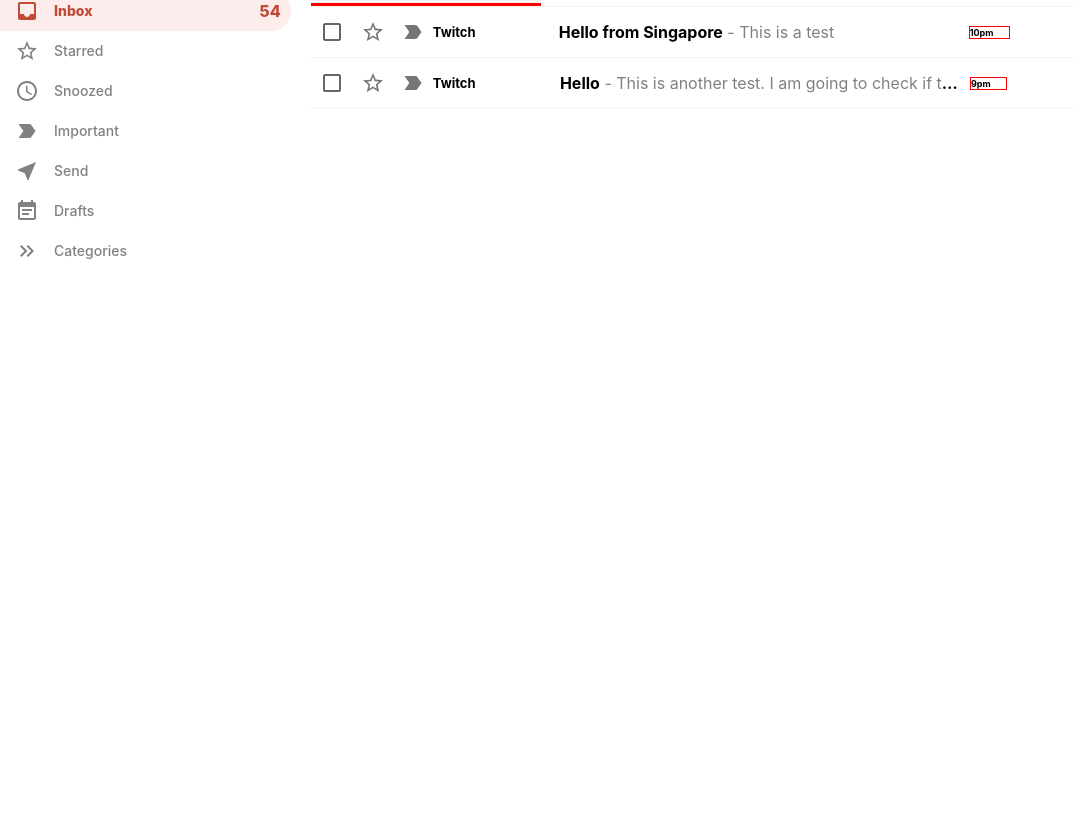
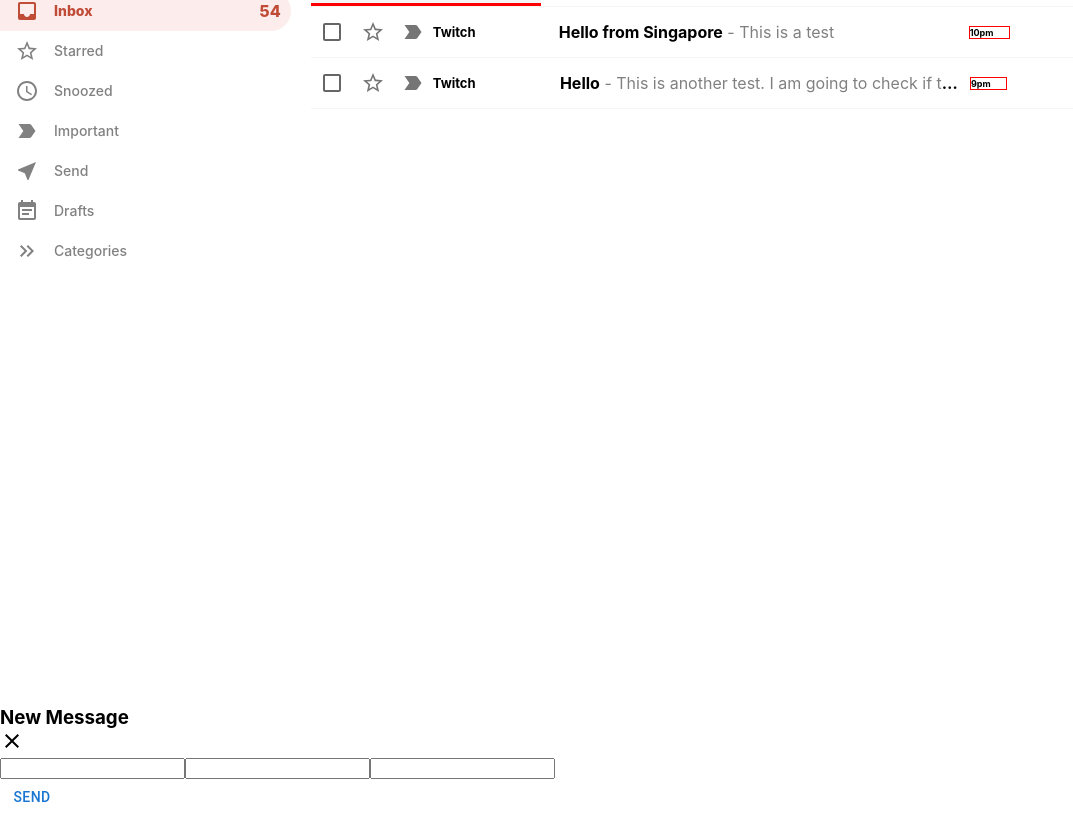
Before and after one commit to QuanXuuu/gmail-clone, a React (Create React App) app: page / in a window 1280 px wide. Shown: the part 171-987 px from the top of the page, without its empty margins (0-1073 px from the left). Before the commit the page ends 877 px from the top, so only its background shows below. Built offline with nearby package versions, Linux system fonts and the light colour scheme.

Commit message:
Add SendMail

```diff
--- a/src/App.js
+++ b/src/App.js
@@ -4,6 +4,7 @@ import Header from "./Header";
 import Sidebar from "./Sidebar";
 import Mail from "./Mail";
 import EmailList from "./EmailList";
+import SendMail from "./SendMail";
 import { BrowserRouter as Router, Switch, Route, Link } from "react-router-dom";
 
 function App() {
@@ -23,6 +24,8 @@ function App() {
             </Route>
           </Switch>
         </div>
+
+        <SendMail />
       </div>
     </Router>
   );
--- /dev/null
+++ b/src/SendMail.js
@@ -0,0 +1,27 @@
+import React from "react";
+import "./SendMail.css";
+import CloseIcon from "@mui/icons-material/Close";
+import { Button } from "@mui/material";
+
+function SendMail() {
+  return (
+    <div className="sendMail">
+      <div className="sendMail__header">
+        <h3>New Message</h3>
+        <CloseIcon className="sendMail__close" />
+      </div>
+
+      <form>
+        <input type="text" />
+        <input type="text" />
+        <input type="text" />
+
+        <div className="sendMail__options">
+          <Button>Send</Button>
+        </div>
+      </form>
+    </div>
+  );
+}
+
+export default SendMail;
```
Also changed, not shown: src/SendMail.css (added).
